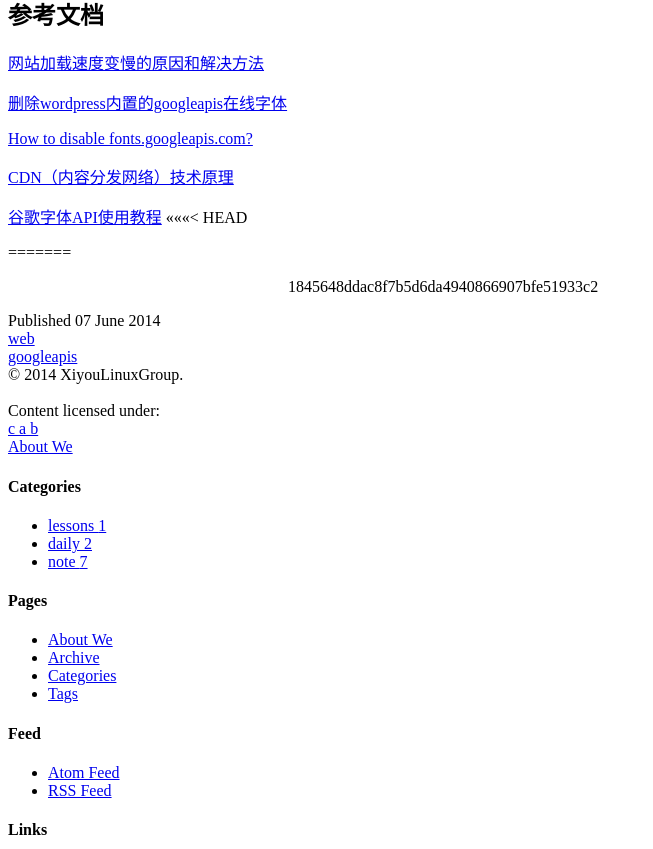
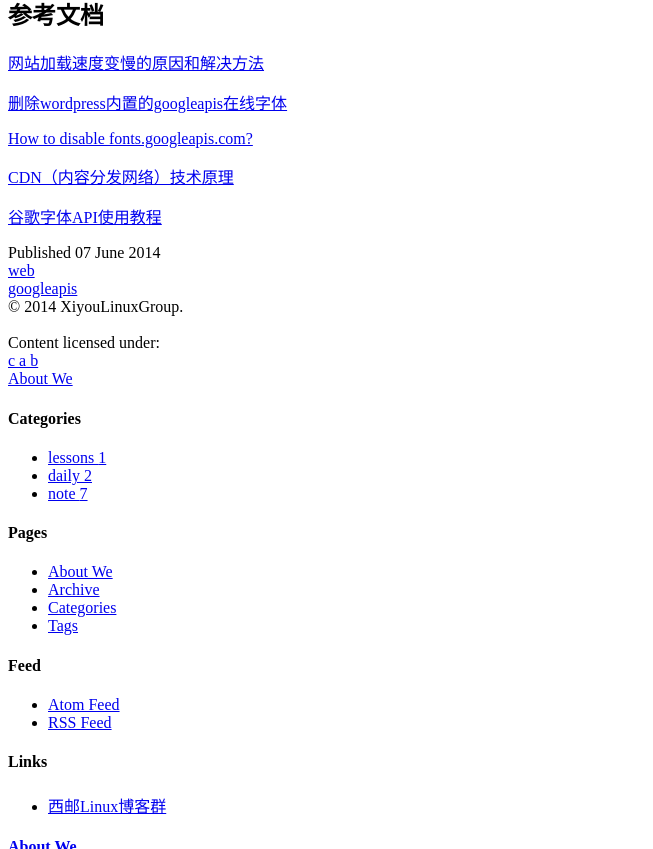
Before and after one commit to hurley25/FAQ, a Jekyll site: the page built from _posts/2014-06-07-why-wp-load-slowly.md, in a window 1280 px wide and 900 px high, scrolled down 1957 px, cut to the strip 51-900 px from the top of the window. Shown: the whole strip, without its empty margins (0-653 px from the left). Built offline with Jekyll 4.4.1, drawn with Linux system fonts in a browser that asks for light colours; nearby versions of some CDN libraries; library files that are not in the unit come from our copies; comment, search, counter and statistics services are not loaded.

Commit message:
Update 2014-06-07-why-wp-load-slowly.md

```diff
--- a/_posts/2014-06-07-why-wp-load-slowly.md
+++ b/_posts/2014-06-07-why-wp-load-slowly.md
@@ -55,7 +55,3 @@ I added this comment just to point out a reason. I've seen a few others trying t
 [CDN（内容分发网络）技术原理](http://kb.cnblogs.com/page/121664/)
 
 [谷歌字体API使用教程](http://www.chinaz.com/web/2010/0604/117757.shtml)
-<<<<<<< HEAD
-
-=======
->>>>>>> 1845648ddac8f7b5d6da4940866907bfe51933c2
```
